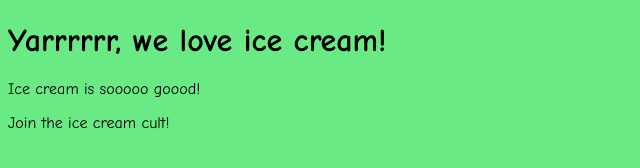
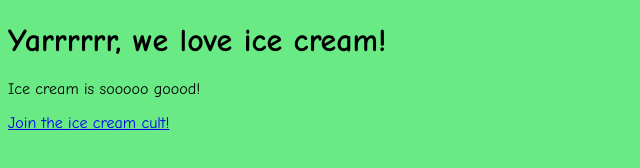
Before and after one commit to SirClodsire/Swirl-Workshop, a plain HTML site: page index.html in a window 1280 px wide. Shown: the part 424-592 px from the top of the page, without its empty margins (0-640 px from the left). Drawn offline with Linux system fonts and the light colour scheme.

Commit message:
added ice cream cult!

```diff
--- a/index.html
+++ b/index.html
@@ -11,6 +11,6 @@
                         <img src="https://becs-table.com.au/wp-content/uploads/2014/01/ice-cream-1.jpg" alt="ICCCEEEEEE CREAMMMMMMMME!!!!!!!">
 <h1>Yarrrrrr, we love ice cream!</h1>
     <p>Ice cream is sooooo goood!</p>
-    <div> Join the ice cream cult!</div>
+    <a href="https://swirl.hackclub.com/">Join the ice cream cult!</a>
 </body>
 </html>
```
